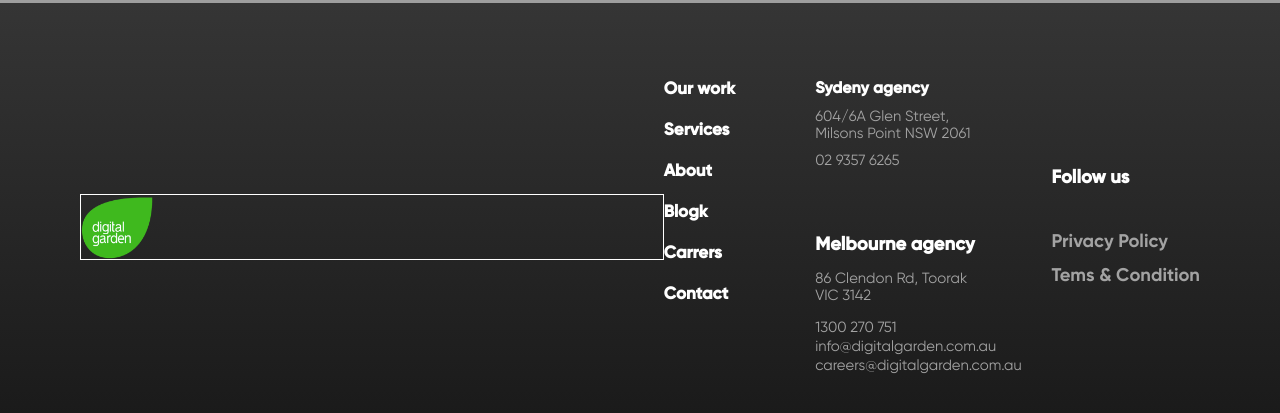
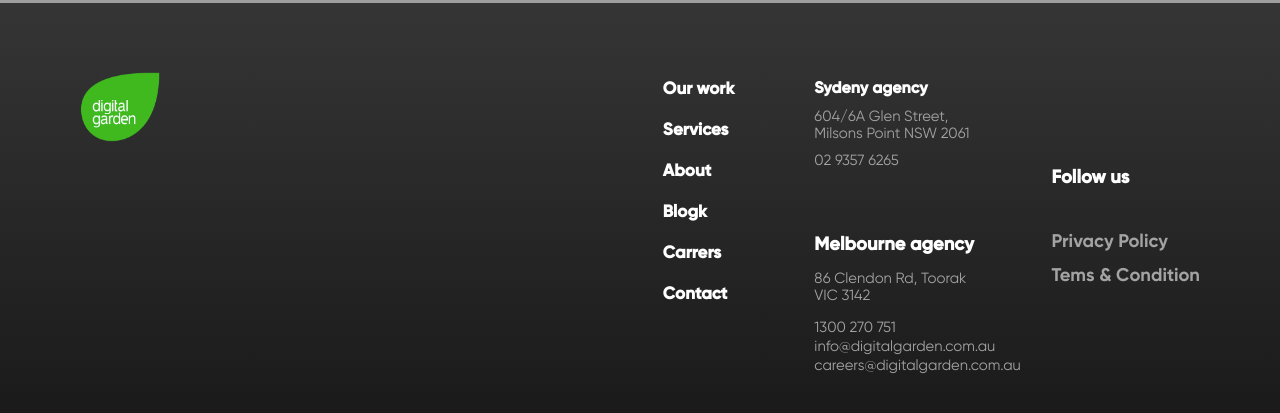
Before and after one commit to NNodero/digitalg, a React (Create React App) app in the folder client/: page / in a window 1280 px wide. Shown: the part 4590-5003 px from the top of the page. Built offline with nearby package versions, Linux system fonts and the light colour scheme; grey boxes are pictures that could not be loaded.

Commit message:
Update Footer.module.scss

```diff
--- a/client/src/Component/Footer/Footer.module.scss
+++ b/client/src/Component/Footer/Footer.module.scss
@@ -12,12 +12,13 @@
 
     .box1{
         flex: 3;
-
+        height: 70%;
         display: flex;
         justify-content: flex-start;
-        border: 1px solid;
+        // border: 1px solid;
         .imgbxox{
-            width: 4.5rem;
+            width: 5rem;
+            height:4.5em;
             img{
                 width: 100%;
                 height: 100%;
```
